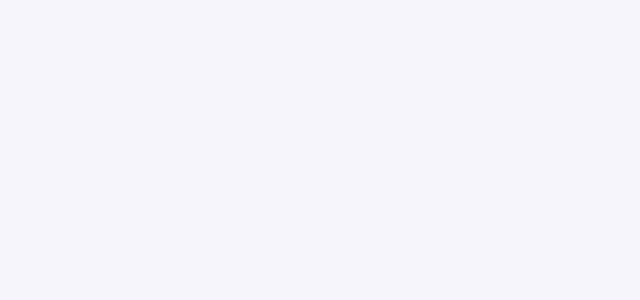
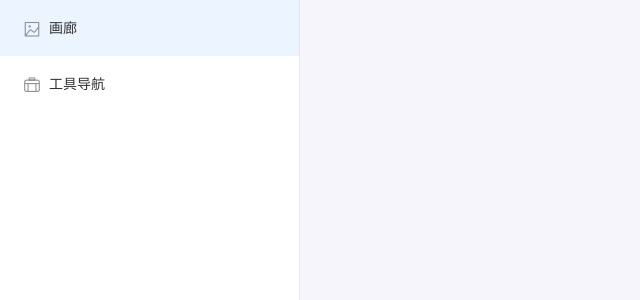
Before and after one commit to pangjiani/product-upday, a Vue app: page / in a window 1280 px wide. Shown: the top 300 px of the page, without its empty margins (0-640 px from the left). Built offline with nearby package versions, Linux system fonts and the light colour scheme.

Commit message:
v0.8-添加menu导航

```diff
--- a/src/App.vue
+++ b/src/App.vue
@@ -1,16 +1,39 @@
 <template>
   <div id="app">
-    <router-view></router-view>
+    <MenuList class="menu"></MenuList>
+    <div class="content">
+      <router-view></router-view>
+    </div>
   </div>
 </template>
 
+<script>
+import MenuList from './components/MenuList/index.vue'
+
+export default {
+  name: 'App',
+  components: {
+    MenuList
+  }
+}
+</script>
+
 <style lang="less">
+@menuWidth: 300px;
 #app {
-  background: #f5f5fb;
-  height: 100vh;
-  padding: 0 10px;
+  .menu {
+    position: fixed;
+    width: @menuWidth;
+    top: 0;
+    bottom: 0;
+    left: 0;
+  }
+  .content {
+    margin-left: @menuWidth;
+  }
 }
 body {
+  background: #f5f5fb;
   margin: 0;
 }
 </style>
--- /dev/null
+++ b/src/components/MenuList/index.vue
@@ -0,0 +1,33 @@
+<template>
+    <div class="container">
+        <el-menu default-active="/"
+                 class="el-menu-vertical"
+                 @select="handSelect">
+            <el-menu-item index="/home">
+                <i class="el-icon-picture-outline"></i>
+                <span slot="title">画廊</span>
+            </el-menu-item>
+            <el-menu-item index="/tool">
+                <i class="el-icon-suitcase-1"></i>
+                <span slot="title">工具导航</span>
+            </el-menu-item>
+        </el-menu>
+    </div>
+</template>
+
+<script>
+export default {
+    name: 'MenuList',
+    methods: {
+        handSelect(path) {
+            this.$router.push(path);
+        }
+    }
+}
+</script>
+
+<style>
+.el-menu-vertical {
+    height: 100vh;
+}
+</style>
```
